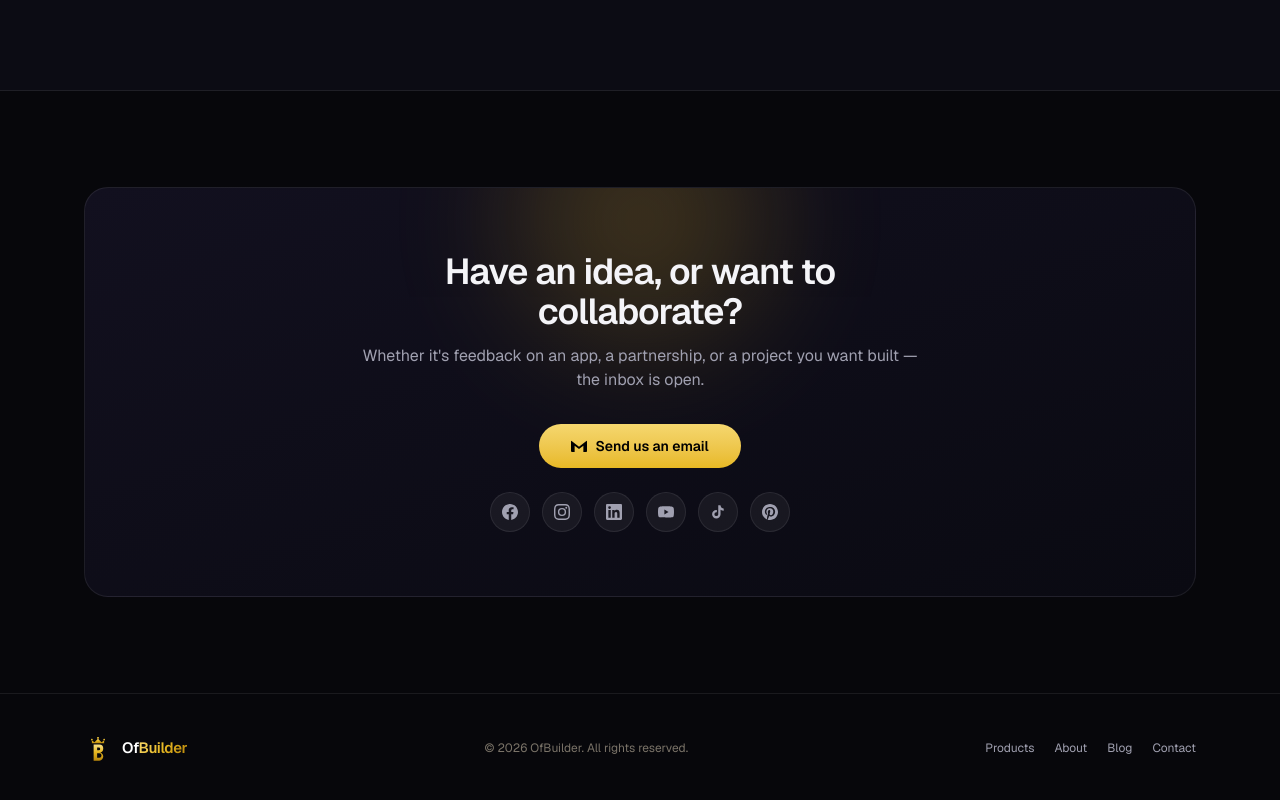
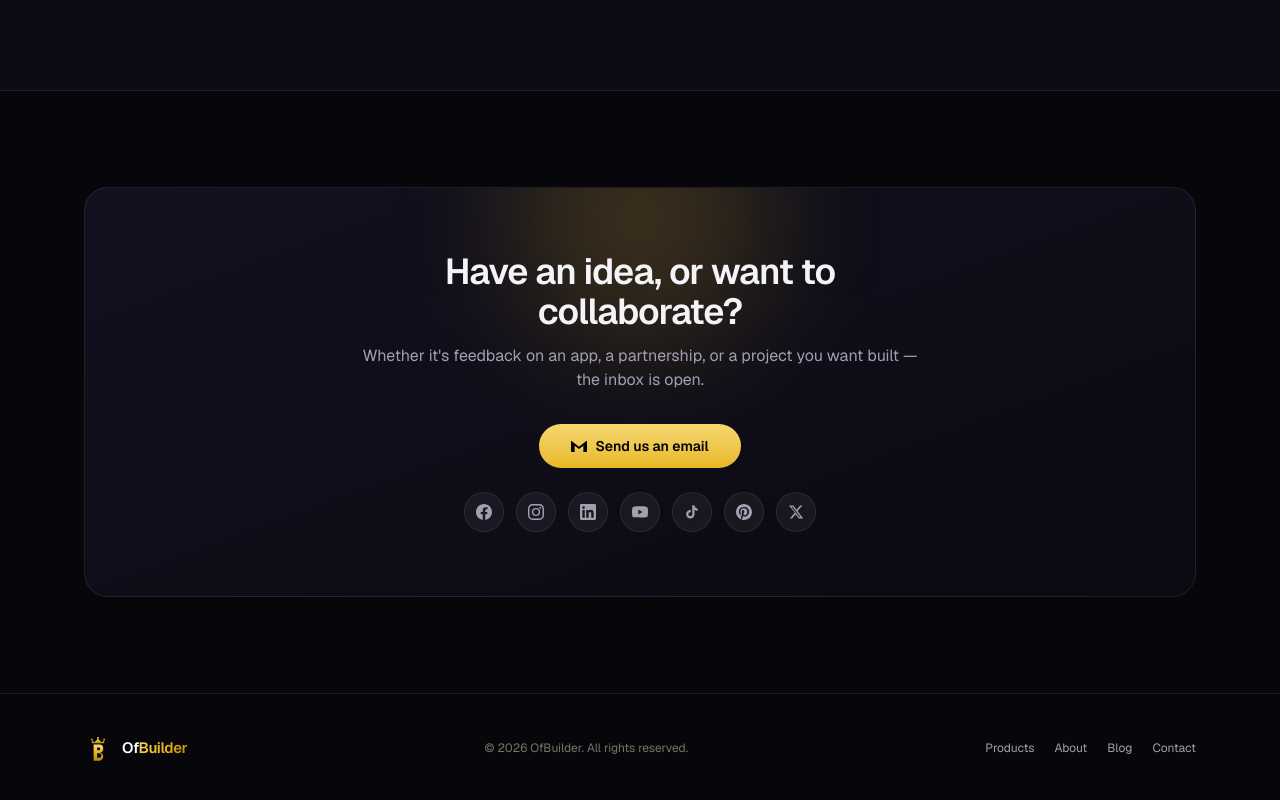
Before and after one commit to ofbuilder-dev/ofbuilder.com, a Next.js app: page / in a window 1280 px wide. Shown: the part 3006-3806 px from the top of the page. Built offline with nearby package versions, Linux system fonts and the light colour scheme.

Commit message:
Add X (Twitter) social link

```diff
--- a/app/page.tsx
+++ b/app/page.tsx
@@ -10,6 +10,7 @@ import {
   youtubeUrl,
   tiktokUrl,
   pinterestUrl,
+  twitterUrl,
   contactEmail,
 } from "@/lib/projects";
 
@@ -208,6 +209,7 @@ export default function Home() {
                 { href: youtubeUrl, label: "YouTube", d: "M23.498 6.186a3.016 3.016 0 00-2.122-2.136C19.505 3.545 12 3.545 12 3.545s-7.505 0-9.377.505A3.017 3.017 0 00.502 6.186C0 8.07 0 12 0 12s0 3.93.502 5.814a3.016 3.016 0 002.122 2.136c1.871.505 9.376.505 9.376.505s7.505 0 9.377-.505a3.015 3.015 0 002.122-2.136C24 15.93 24 12 24 12s0-3.93-.502-5.814zM9.545 15.568V8.432L15.818 12l-6.273 3.568z" },
                 { href: tiktokUrl, label: "TikTok", d: "M19.59 6.69a4.83 4.83 0 01-3.77-4.25V2h-3.45v13.67a2.89 2.89 0 01-2.88 2.5 2.89 2.89 0 01-2.89-2.89 2.89 2.89 0 012.89-2.89c.28 0 .54.04.79.1V9.01a6.27 6.27 0 00-.79-.05 6.34 6.34 0 00-6.34 6.34 6.34 6.34 0 006.34 6.34 6.34 6.34 0 006.33-6.34V8.69a8.18 8.18 0 004.78 1.52V6.75a4.85 4.85 0 01-1.01-.06z" },
                 { href: pinterestUrl, label: "Pinterest", d: "M12 0C5.373 0 0 5.373 0 12c0 5.084 3.163 9.426 7.627 11.174-.105-.949-.2-2.405.042-3.441.218-.937 1.407-5.965 1.407-5.965s-.359-.719-.359-1.782c0-1.668.967-2.914 2.171-2.914 1.023 0 1.518.769 1.518 1.69 0 1.029-.655 2.568-.994 3.995-.283 1.194.599 2.169 1.777 2.169 2.133 0 3.772-2.249 3.772-5.495 0-2.873-2.064-4.882-5.012-4.882-3.414 0-5.418 2.561-5.418 5.207 0 1.031.397 2.138.893 2.738a.36.36 0 01.083.345l-.333 1.36c-.053.22-.174.267-.402.161-1.499-.698-2.436-2.889-2.436-4.649 0-3.785 2.75-7.262 7.929-7.262 4.163 0 7.398 2.967 7.398 6.931 0 4.136-2.607 7.464-6.227 7.464-1.216 0-2.359-.632-2.75-1.378l-.748 2.853c-.271 1.043-1.002 2.35-1.492 3.146C9.57 23.812 10.763 24 12 24c6.627 0 12-5.373 12-12S18.627 0 12 0z" },
+                { href: twitterUrl, label: "X (Twitter)", d: "M18.244 2.25h3.308l-7.227 8.26 8.502 11.24H16.17l-4.714-6.231-5.401 6.231H2.744l7.73-8.835L1.254 2.25H8.08l4.713 6.231zm-1.161 17.52h1.833L7.084 4.126H5.117z" },
               ].map((s) => (
                 <a
                   key={s.label}
--- a/lib/projects.ts
+++ b/lib/projects.ts
@@ -564,5 +564,6 @@ export const linkedinUrl = "https://bd.linkedin.com/company/ofbuilder";
 export const youtubeUrl = "https://www.youtube.com/@OfBuilder";
 export const tiktokUrl = "https://www.tiktok.com/@ofbuilder";
 export const pinterestUrl = "https://www.pinterest.com/ofbuilder/";
+export const twitterUrl = "https://x.com/OfBuilderDev";
 
 export const contactEmail = "ofbuilder.apps@gmail.com";
```
